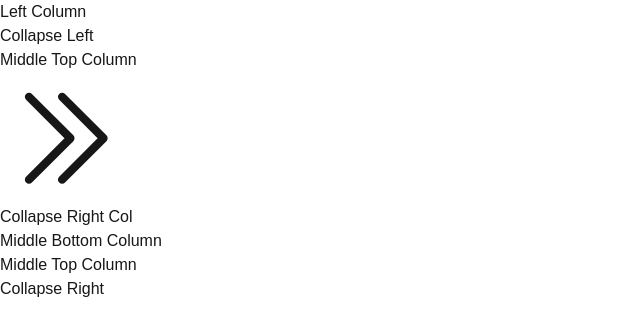
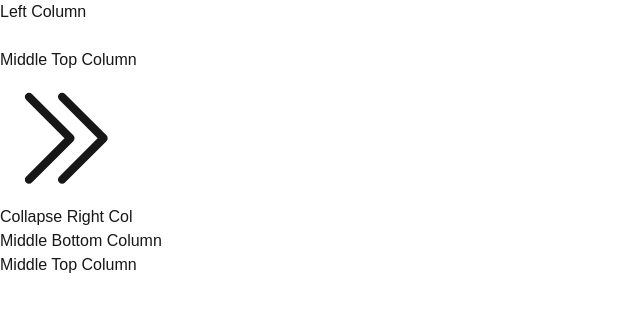
Before and after one commit to alwalt/AI-Cure, a Next.js app: page / in a window 1280 px wide. Shown: the top 336 px of the page, without its empty margins (0-640 px from the left). Built offline with nearby package versions, Linux system fonts and the light colour scheme.

Commit message:
Remove redundent collapse right button

```diff
--- a/src/components/AicureToolFull.tsx
+++ b/src/components/AicureToolFull.tsx
@@ -18,9 +18,7 @@ const AicureToolFull = () => {
 					<button
 						onClick={() => setShowLeft(false)}
 						className="bg-gray-700 text-white p-1 mt-1 w-full"
-					>
-						Collapse Left
-					</button>
+					></button>
 				</div>
 			)}
 			<div className={`flex-grow ${showLeft ? "w-1/2" : "w-3/4"}`}>
@@ -35,12 +33,6 @@ const AicureToolFull = () => {
 			{showRight && (
 				<div className="w-1/4">
 					<RightColumn />
-					<button
-						onClick={() => setShowRight(false)}
-						className="bg-gray-700 text-white p-1 mt-1 w-full"
-					>
-						Collapse Right
-					</button>
 				</div>
 			)}
 		</div>
```
